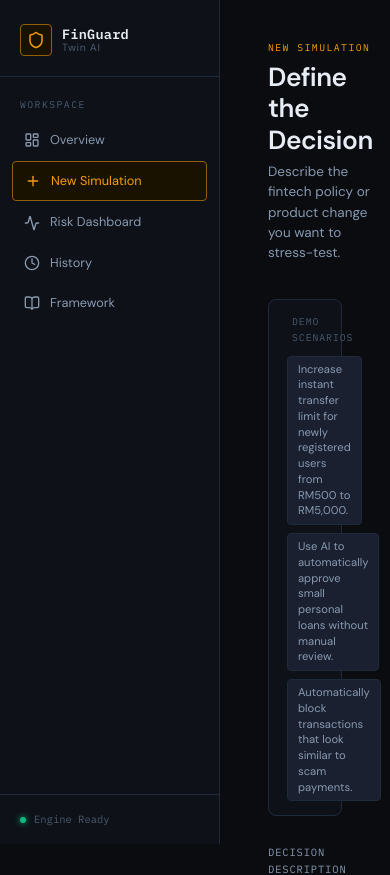
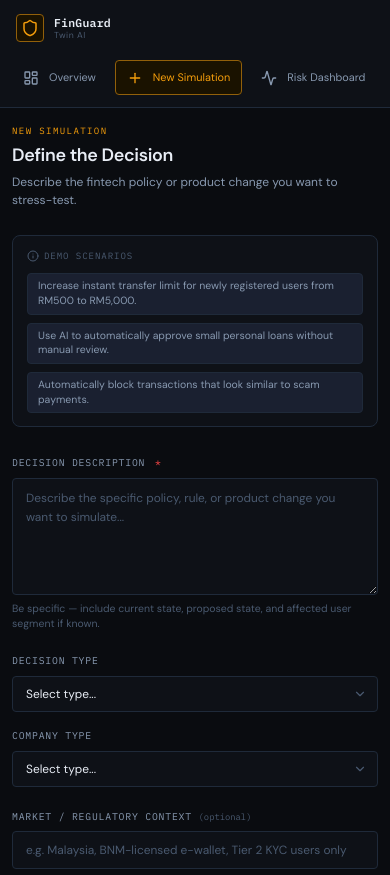
Before and after one commit to EvaCeryana/Finguard-TwinAI, a React (Vite) app: page /simulate in a window 390 px wide. Shown: the top 875 px of the page. Built offline with nearby package versions, Linux system fonts and the light colour scheme.

Commit message:
Update index.css

```diff
--- a/src/index.css
+++ b/src/index.css
@@ -1694,3 +1694,362 @@ ul { list-style: none; }
     grid-template-columns: 1fr;
   }
 }
+
+
+/* ─────────────────────────────────────────────────────────────
+   MOBILE RESPONSIVE PATCH
+   Added for phone layout: sidebar becomes top nav, content stacks,
+   tables scroll horizontally, and fixed desktop widths stop clipping.
+   ───────────────────────────────────────────────────────────── */
+
+html,
+body,
+#root {
+  width: 100%;
+  min-height: 100%;
+  overflow-x: hidden;
+}
+
+img,
+svg,
+video,
+canvas {
+  max-width: 100%;
+}
+
+.app-shell,
+.main-content,
+.page-dashboard,
+.page-home,
+.page-history,
+.page-method,
+.page-simulate,
+.dashboard-section,
+.home-section,
+.rating-banner,
+.concern-row,
+.metric-row,
+.scenario-grid,
+.stakeholder-grid,
+.capability-grid,
+.dimension-grid,
+.framework-steps,
+.risk-lists-row {
+  max-width: 100%;
+}
+
+/* Make all wide table-like blocks scroll instead of breaking phone width */
+.matrix-wrapper,
+.control-plan-table,
+.history-table,
+.scoring-table {
+  width: 100%;
+  max-width: 100%;
+  overflow-x: auto;
+  -webkit-overflow-scrolling: touch;
+}
+
+/* Keep matrix readable on mobile by allowing horizontal scroll */
+.risk-matrix-table {
+  min-width: 620px;
+}
+
+/* Tablet */
+@media (max-width: 900px) {
+  .main-content {
+    padding: 28px 28px;
+  }
+
+  .metric-row {
+    grid-template-columns: repeat(2, minmax(0, 1fr));
+  }
+
+  .dimension-grid,
+  .dimension-grid--6 {
+    grid-template-columns: repeat(2, minmax(0, 1fr));
+  }
+
+  .framework-steps {
+    grid-template-columns: 1fr;
+  }
+
+  .control-plan-header {
+    min-width: 720px;
+  }
+
+  .control-plan-row {
+    min-width: 720px;
+  }
+
+  .history-table-header,
+  .history-row {
+    min-width: 680px;
+  }
+
+  .scoring-row {
+    min-width: 600px;
+  }
+}
+
+/* Phone */
+@media (max-width: 720px) {
+  :root {
+    --sidebar-w: 100%;
+  }
+
+  html {
+    font-size: 14px;
+  }
+
+  body {
+    overflow-x: hidden;
+  }
+
+  .app-shell {
+    display: flex;
+    flex-direction: column;
+    min-height: 100vh;
+    width: 100%;
+  }
+
+  .sidebar {
+    position: sticky;
+    top: 0;
+    left: 0;
+    width: 100%;
+    height: auto;
+    max-height: none;
+    z-index: 50;
+    border-right: none;
+    border-bottom: 1px solid var(--border);
+  }
+
+  .sidebar-brand {
+    padding: 14px 16px 10px;
+    border-bottom: none;
+  }
+
+  .brand-icon {
+    width: 28px;
+    height: 28px;
+  }
+
+  .brand-name {
+    font-size: 0.82rem;
+  }
+
+  .brand-sub {
+    font-size: 0.62rem;
+  }
+
+  .nav-section-label {
+    display: none;
+  }
+
+  .sidebar-nav {
+    flex-direction: row;
+    gap: 8px;
+    padding: 8px 12px 12px;
+    overflow-x: auto;
+    overflow-y: hidden;
+    scrollbar-width: thin;
+    flex: none;
+  }
+
+  .nav-item {
+    flex: 0 0 auto;
+    white-space: nowrap;
+    padding: 8px 11px;
+    font-size: 0.78rem;
+  }
+
+  .sidebar-footer {
+    display: none;
+  }
+
+  .main-content {
+    margin-left: 0;
+    width: 100%;
+    max-width: 100%;
+    padding: 20px 16px 44px;
+    overflow-x: hidden;
+  }
+
+  .page-dashboard,
+  .page-home,
+  .page-history,
+  .page-method,
+  .page-simulate {
+    width: 100%;
+    max-width: 100%;
+    padding-bottom: 56px;
+  }
+
+  .page-header {
+    flex-direction: column;
+    gap: 14px;
+    margin-bottom: 26px;
+  }
+
+  .page-header-actions,
+  .page-header-actions .btn {
+    width: 100%;
+  }
+
+  .page-title {
+    font-size: 1.45rem;
+  }
+
+  .page-subtitle {
+    max-width: 100%;
+    font-size: 0.86rem;
+  }
+
+  .home-hero {
+    flex-direction: column;
+    align-items: stretch;
+    padding: 22px 18px;
+    margin-bottom: 34px;
+  }
+
+  .home-hero-tagline {
+    max-width: 100%;
+  }
+
+  .capability-grid,
+  .metric-row,
+  .concern-row,
+  .risk-lists-row,
+  .stakeholder-grid,
+  .dimension-grid,
+  .dimension-grid--6,
+  .form-row {
+    grid-template-columns: 1fr;
+  }
+
+  .scenario-grid {
+    grid-template-columns: 1fr;
+  }
+
+  .rating-banner {
+    padding: 20px 18px;
+    margin-bottom: 30px;
+  }
+
+  .dashboard-topbar {
+    flex-direction: column;
+    align-items: stretch;
+  }
+
+  .dashboard-topbar-right {
+    justify-content: flex-start;
+    width: 100%;
+  }
+
+  .dashboard-topbar-right .btn,
+  .form-actions .btn,
+  .btn--loading {
+    width: 100%;
+    justify-content: center;
+  }
+
+  .form-actions {
+    flex-direction: column;
+    align-items: stretch;
+    gap: 10px;
+  }
+
+  .example-prompts {
+    padding: 13px 14px;
+  }
+
+  .example-chip {
+    width: 100%;
+  }
+
+  .alternative-box {
+    padding: 20px 18px;
+  }
+
+  .alternative-header {
+    gap: 10px;
+  }
+
+  .section-row {
+    align-items: flex-start;
+    gap: 10px;
+    flex-direction: column;
+  }
+
+  .section-title::after {
+    display: none;
+  }
+
+  .recent-item {
+    align-items: flex-start;
+    flex-direction: column;
+  }
+
+  .risk-badge {
+    white-space: nowrap;
+  }
+
+  .internal-score-note {
+    flex-wrap: wrap;
+  }
+
+  /* Disable hover expansion on touch screens to avoid weird cell jumps */
+  .matrix-cell:hover .matrix-risk-name {
+    white-space: nowrap;
+    overflow: hidden;
+    text-overflow: ellipsis;
+    background: transparent;
+    padding: 1px 0;
+  }
+}
+
+/* Small phone */
+@media (max-width: 480px) {
+  .main-content {
+    padding: 16px 12px 40px;
+  }
+
+  .page-title {
+    font-size: 1.28rem;
+  }
+
+  .metric-card,
+  .scenario-card,
+  .stakeholder-card,
+  .capability-card,
+  .dimension-card,
+  .framework-step,
+  .compliance-item,
+  .risk-bullet-list {
+    padding: 14px;
+  }
+
+  .rating-banner,
+  .concern-card,
+  .alternative-box,
+  .disclaimer-box {
+    padding: 16px;
+  }
+
+  .metric-value {
+    font-size: 1.28rem;
+  }
+
+  .loading-state,
+  .empty-state {
+    padding: 48px 16px;
+  }
+
+  .loading-steps {
+    width: 100%;
+  }
+
+  .risk-matrix-table {
+    min-width: 580px;
+  }
+}
```
